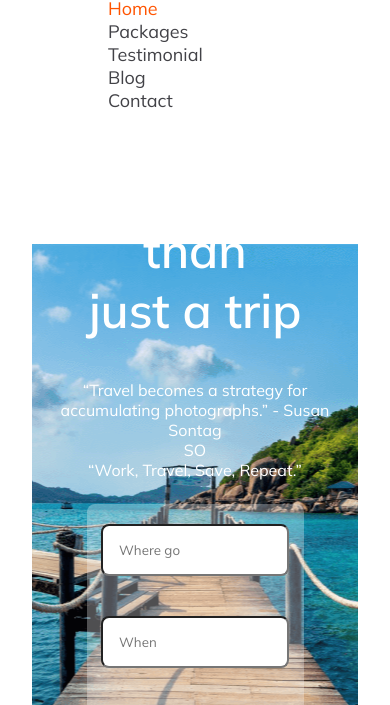
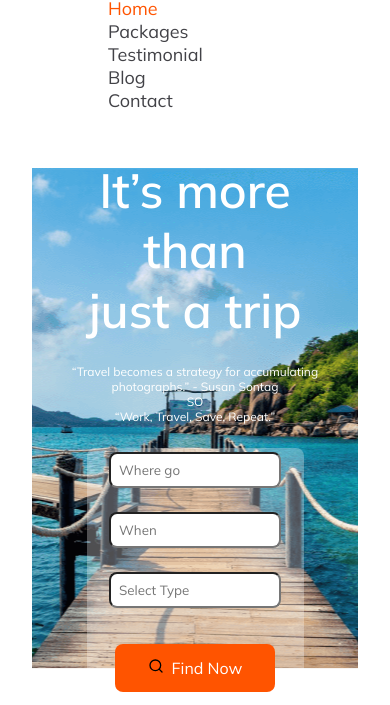
Before and after one commit to mehedi1699/b9-assignment-2, a plain HTML site: page index.html in a window 390 px wide. Shown: the part 75-780 px from the top of the page. Drawn offline with Linux system fonts and the light colour scheme.

Commit message:
half code done

```diff
--- a/style.css
+++ b/style.css
@@ -234,12 +234,15 @@ nav {
 
     .banner-title{
         padding: 1rem;
-        margin: 1rem;
+        margin-top: 1rem;
+        margin-bottom: 0px;
         font-size: 3rem;
     }
     .banner-dis {
         font-size: 1rem;
         font-weight: 400;
+        margin-top: 0px;
+        font-size: .75rem;
 
     }
     .destination img{
@@ -250,4 +253,14 @@ nav {
         width: 100%;
 
     }
+    .trip-place {
+
+        width: 70%;
+        padding: 0px;
+    }
+    .trip-place input {
+        margin-top: 4px;
+        padding: .5rem;
+
+    }
 }
```
